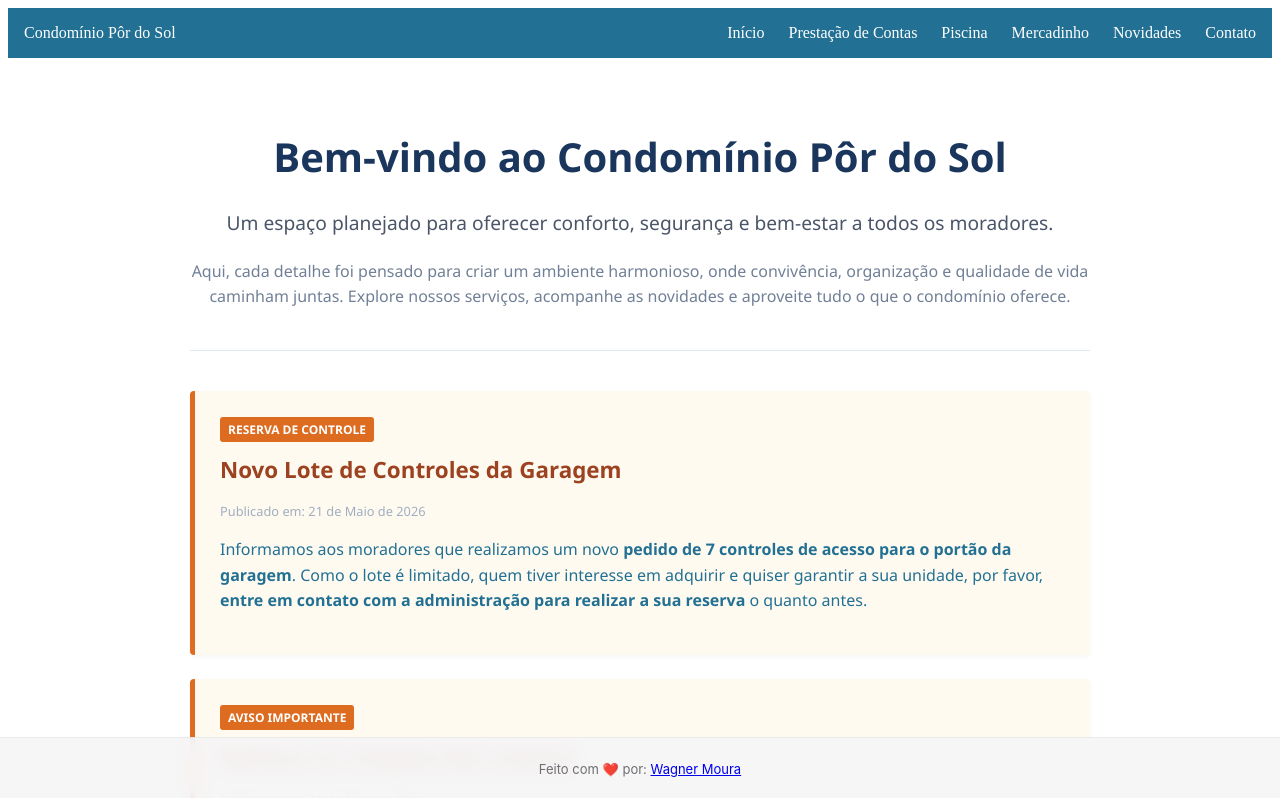
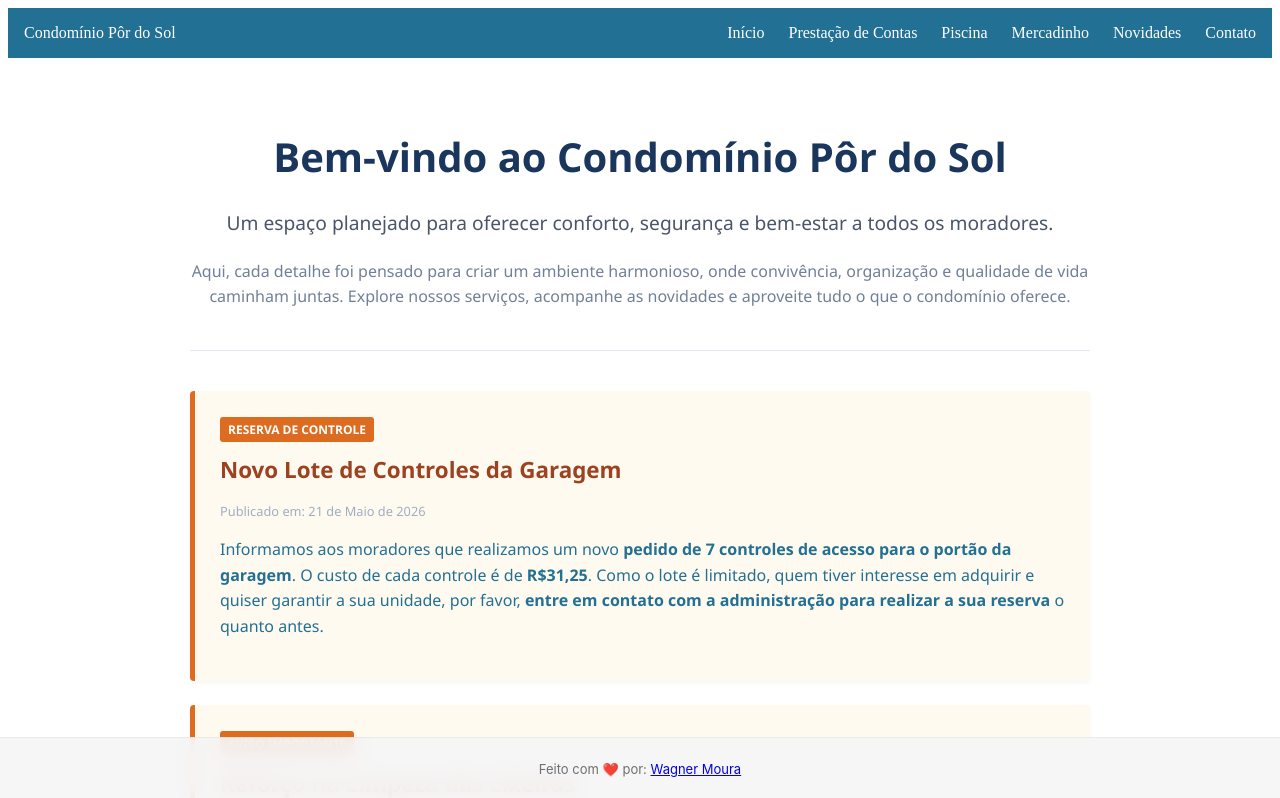
Before and after one commit to andradewagner/pordosol, an Angular app in the folder frontend/: page /home in a window 1280 px wide. Shown: the top 798 px of the page. Built offline with nearby package versions, Linux system fonts and the light colour scheme.

Commit message:
Atualizando home informando pedido de compra de controle de acesso de portao de garagem

```diff
--- a/frontend/src/app/pages/home/home.component.html
+++ b/frontend/src/app/pages/home/home.component.html
@@ -18,6 +18,7 @@
         <p class="alert-date">Publicado em: 21 de Maio de 2026</p>
         <p>
         Informamos aos moradores que realizamos um novo <strong>pedido de 7 controles de acesso para o portão da garagem</strong>.
+        O custo de cada controle é de <strong>R$31,25</strong>.
         Como o lote é limitado, quem tiver interesse em adquirir e quiser garantir a sua unidade, por favor,
         <strong>entre em contato com a administração para realizar a sua reserva</strong> o quanto antes.
         </p>
```
